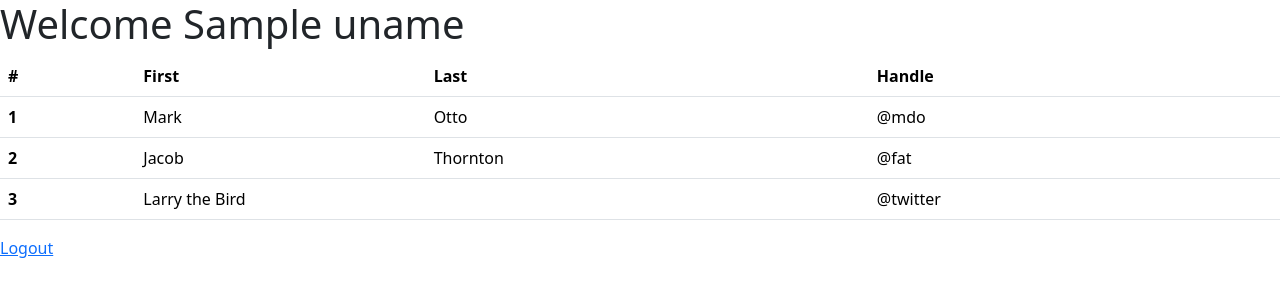
After one commit to mithilesh-b/Django_latest_project, a Django app: template shop2/templates/dashboard.html in a window 1280 px wide. The commit adds this page. Shown: the top 300 px of the page. Run offline with Django 4.2, Linux system fonts and the light colour scheme; a user stored in the database is signed in; tables that the repository leaves empty hold one stand-in row (values such as "Sample post"); the template is opened without the code that fills it: most values are stand-ins (such as "Sample title", 1, 10 or a date in 2020).

Commit message:
21:21 ; 04-01-2024

```diff
--- a/shop2/ORM_cheetsheets.txt.txt
+++ b/shop2/ORM_cheetsheets.txt.txt
@@ -297,3 +297,7 @@ father_id = Person.objects.get(id=1).father.id  # Causes a needless database que
 
 # DO
 father_id = Person.objects.get(id=1).father_id  # The foreign key is already cached. No query
+
+
+
+hi
--- /dev/null
+++ b/shop2/templates/dashboard.html
@@ -0,0 +1,52 @@
+<!doctype html>
+<html lang="en">
+  <head>
+    <meta charset="utf-8">
+    <meta name="viewport" content="width=device-width, initial-scale=1">
+    <title>Bootstrap demo</title>
+    <link href="https://cdn.jsdelivr.net/npm/bootstrap@5.3.2/dist/css/bootstrap.min.css" rel="stylesheet" integrity="sha384-T3c6CoIi6uLrA9TneNEoa7RxnatzjcDSCmG1MXxSR1GAsXEV/Dwwykc2MPK8M2HN" crossorigin="anonymous">
+  </head>
+  <body>
+ {% if user.is_authenticated %}
+    <h1>Welcome {{uname}}</h1>
+
+    <table class="table">
+        <thead>
+          <tr>
+            <th scope="col">#</th>
+            <th scope="col">First</th>
+            <th scope="col">Last</th>
+            <th scope="col">Handle</th>
+          </tr>
+        </thead>
+        <tbody>
+          <tr>
+            <th scope="row">1</th>
+            <td>Mark</td>
+            <td>Otto</td>
+            <td>@mdo</td>
+          </tr>
+          <tr>
+            <th scope="row">2</th>
+            <td>Jacob</td>
+            <td>Thornton</td>
+            <td>@fat</td>
+          </tr>
+          <tr>
+            <th scope="row">3</th>
+            <td colspan="2">Larry the Bird</td>
+            <td>@twitter</td>
+          </tr>
+        </tbody>
+      </table>
+
+      <a href="/allibaba/logout">Logout</a>
+
+{% else %}
+<h1>Welcome anonymous</h1>
+{% endif %}
+
+
+    <script src="https://cdn.jsdelivr.net/npm/bootstrap@5.3.2/dist/js/bootstrap.bundle.min.js" integrity="sha384-C6RzsynM9kWDrMNeT87bh95OGNyZPhcTNXj1NW7RuBCsyN/o0jlpcV8Qyq46cDfL" crossorigin="anonymous"></script>
+  </body>
+</html>
--- a/shop2/userauth/url_auth.py
+++ b/shop2/userauth/url_auth.py
@@ -3,5 +3,6 @@ from . import views
 
 urlpatterns = [
     path('signup/', views.signup_page),
-    path('login/', views.login_page)
+    path('login/', views.login_page),
+    path ('logout/', views.logout_page )
 ]
```
Also changed, not shown: shop2/templates/login.html (+22 -7 lines), shop2/userauth/views.py (+32 -0 lines), shop2/db.sqlite3.
